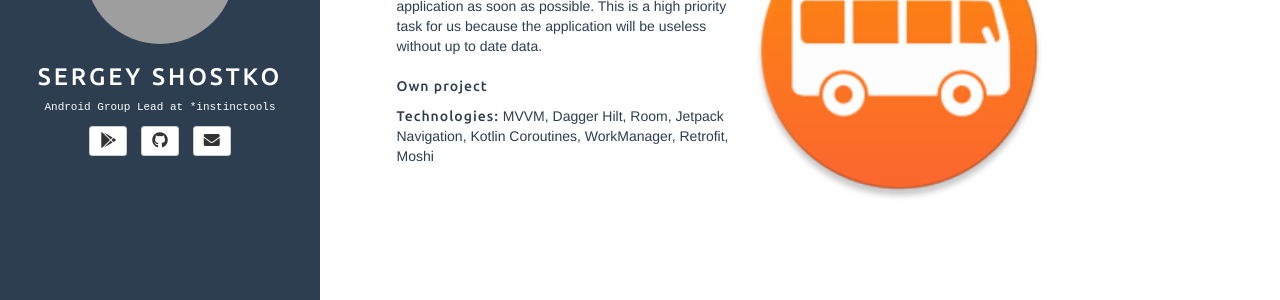
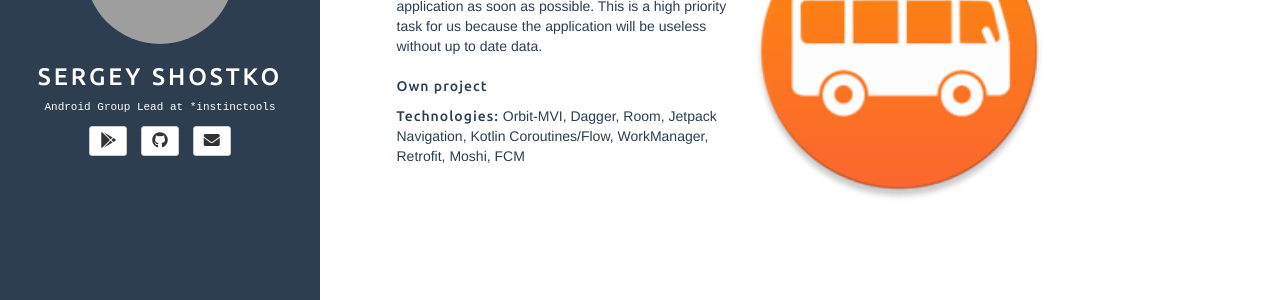
Before and after one commit to shostko/shostko.by, a Jekyll site: the page built from _own/zippybus.md, in a window 1280 px wide. Shown: the part 234-534 px from the top of the page. Built offline with Jekyll 4.4.1, drawn with Linux system fonts in a browser that asks for light colours; grey boxes are pictures that could not be loaded.

Commit message:
update ZippyBus technologies

```diff
--- a/_own/zippybus.md
+++ b/_own/zippybus.md
@@ -3,7 +3,7 @@ title: "ZippyBus"
 date_start: 2021-04-01 00:00:00 +0300
 image: /assets/project/zippybus.png
 image_size: 192
-technologies: MVVM, Dagger Hilt, Room, Jetpack Navigation, Kotlin Coroutines, WorkManager, Retrofit, Moshi
+technologies: Orbit-MVI, Dagger, Room, Jetpack Navigation, Kotlin Coroutines/Flow, WorkManager, Retrofit, Moshi, FCM
 url_external: https://zippybus.com/
 url_store: https://play.google.com/store/apps/details?id=com.zippybus.zippybus
 fullview: false
```
